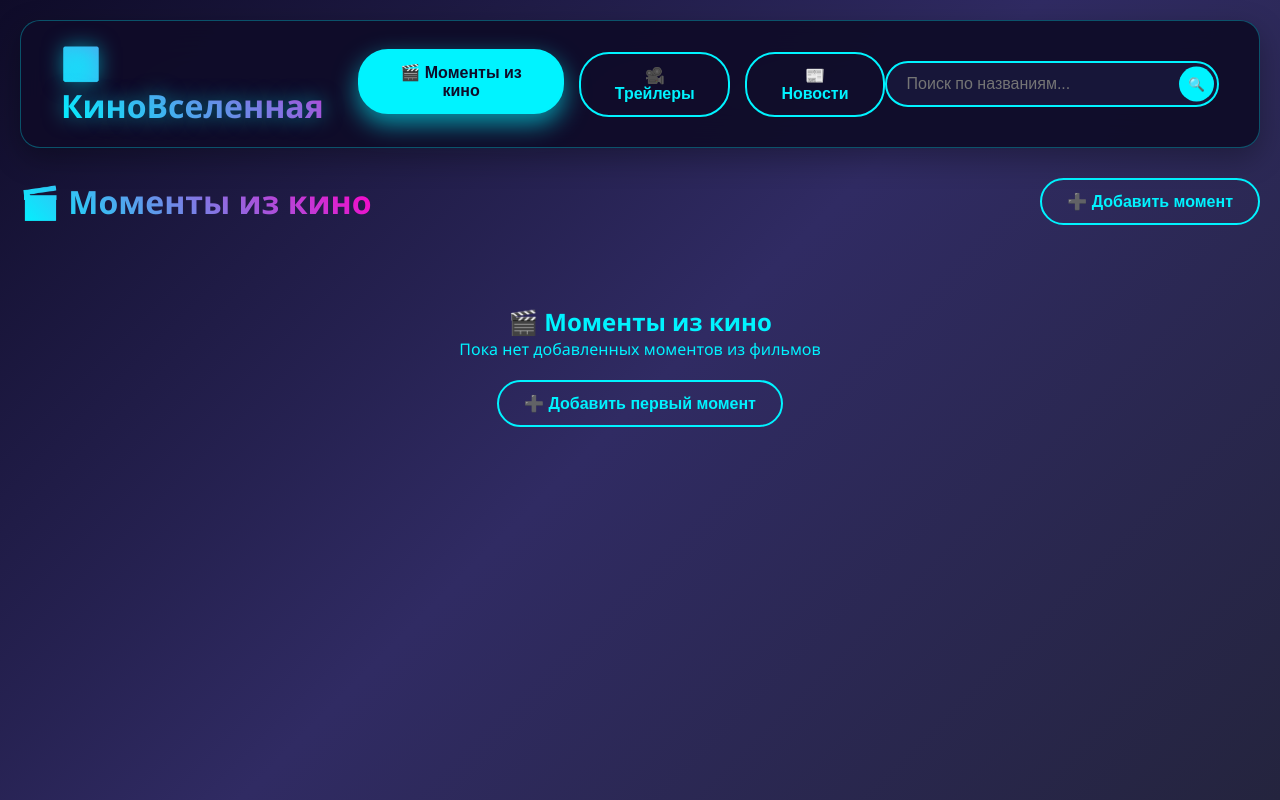
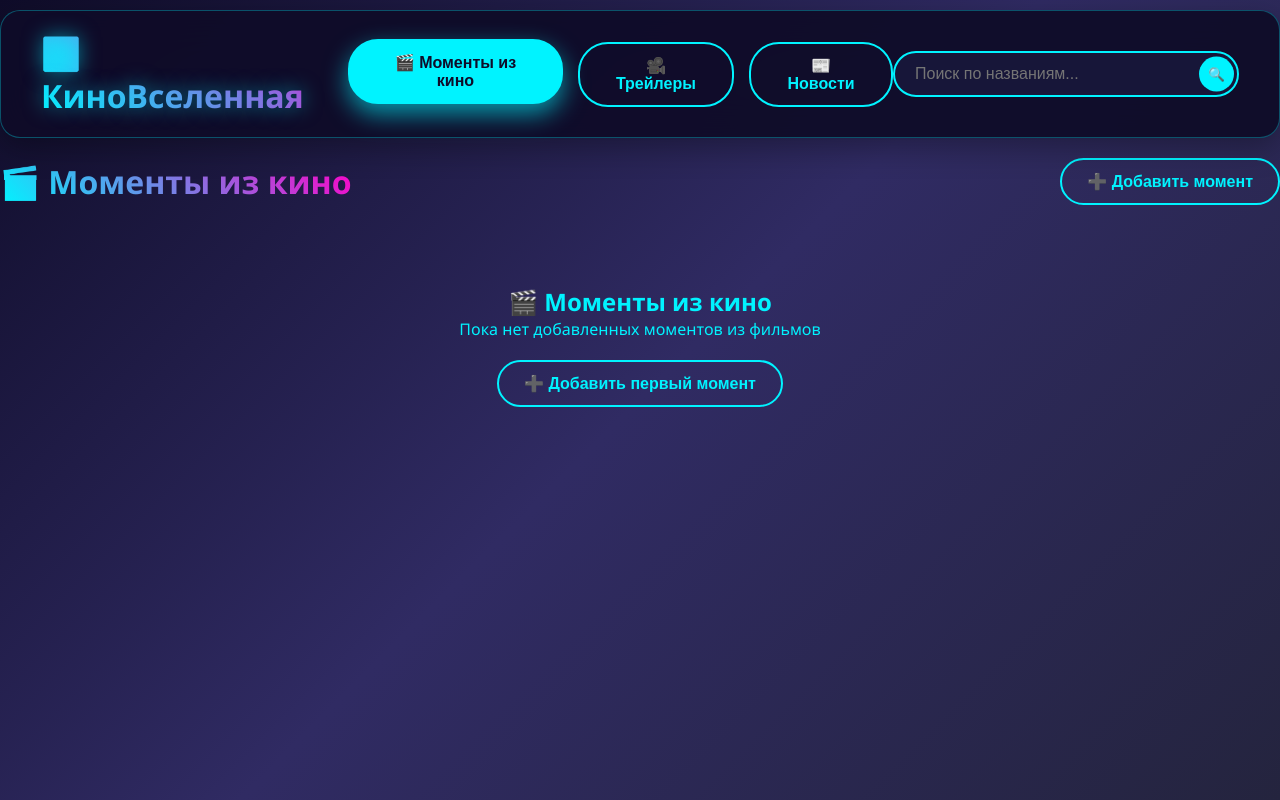
Before and after one commit to viktorbryanskiy1-crypto/cinema-space-bot, a Flask app: page / in a window 1280 px wide. Run offline with Flask 2, Linux system fonts and the light colour scheme; data that the repository does not hold is empty; parts of the project's set-up code (start-up, migrations or seed data) failed here and were passed over; some libraries are stand-ins or nearby versions.

Commit message:
Update index.html

```diff
--- a/templates/index.html
+++ b/templates/index.html
@@ -2,9 +2,24 @@
 <html lang="ru">
 <head>
     <meta charset="UTF-8">
-    <meta name="viewport" content="width=device-width, initial-scale=1.0">
+    <meta name="viewport" content="width=device-width, initial-scale=1.0, viewport-fit=cover">
+    <meta name="apple-mobile-web-app-capable" content="yes">
+    <meta name="mobile-web-app-capable" content="yes">
+    <meta name="apple-mobile-web-app-status-bar-style" content="black-translucent">
     <title>🌌 КиноВселенная</title>
     <link rel="stylesheet" href="{{ url_for('static', filename='css/style.css') }}">
+    <style>
+        html, body {
+            height: 100%;
+            margin: 0;
+            padding: 0;
+            overflow-x: hidden;
+        }
+        .container {
+            min-height: 100vh;
+            padding: 0;
+        }
+    </style>
 </head>
 <body>
     <div class="container">
```
